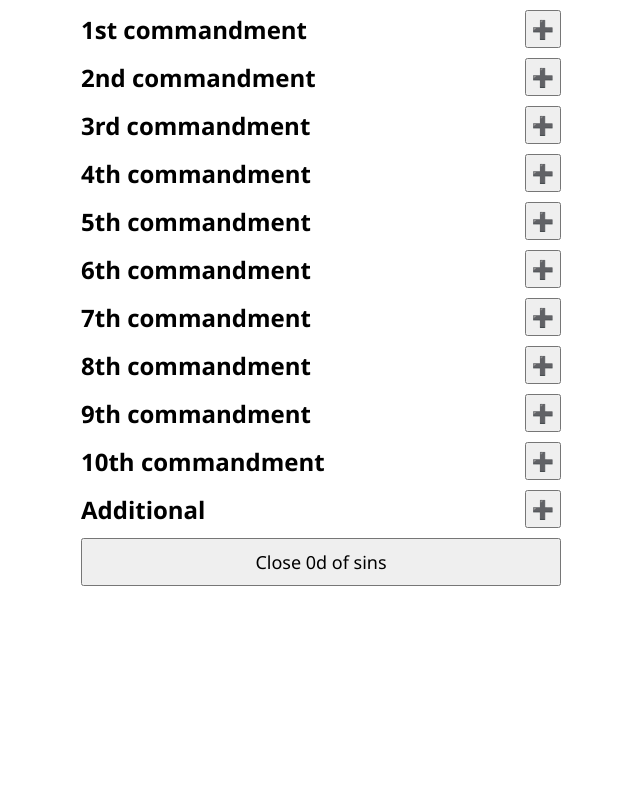
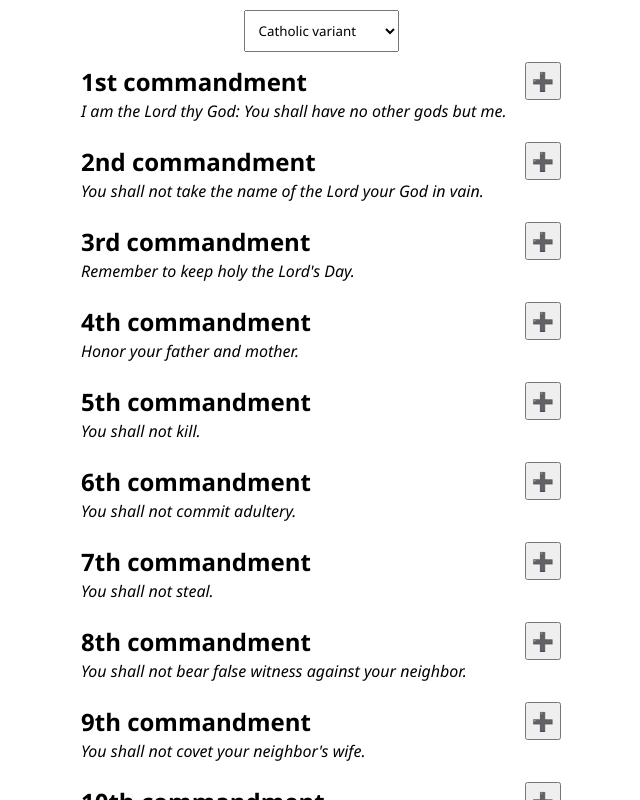
Before and after one commit to CodeBoy124/kageon, a SvelteKit app: page / in a window 1280 px wide. Both pictures are taken after a click on the button "✔️". Shown: the top 800 px of the page, without its empty margins (319-959 px from the left). Built offline with nearby package versions, Linux system fonts and the light colour scheme.

Commit message:
feat: add names of 10 commandments

```diff
--- a/src/lib/types.ts
+++ b/src/lib/types.ts
@@ -10,9 +10,15 @@ export interface SinEntry {
 	sin: string;
 }
 
+export enum CommandmentsVariant {
+	CATHOLIC,
+	PROTESTANT
+}
+
 export interface AppStorageStructure {
 	sins: SinEntry[];
 	last_confession: number; // in days since Jan. 1st 1970
+	commandments_variant?: CommandmentsVariant;
 }
 
 export enum ScreenKind {
--- a/src/screens/OverviewScreen.svelte
+++ b/src/screens/OverviewScreen.svelte
@@ -1,7 +1,7 @@
 <script lang="ts">
 	import type { SafePersistantState } from '$lib/persistedEncryptedState.svelte';
 	import type { AppStorageStructure } from '$lib/types';
-	import { SinWeightProperty } from '$lib/types';
+	import { CommandmentsVariant, SinWeightProperty } from '$lib/types';
 
 	let {
 		stored,
@@ -14,7 +14,8 @@
 		editSin: (uid: string) => void;
 		createPartyEffect: () => void;
 	} = $props();
-	const commandment_descriptions = [
+
+	const commandment_titles = [
 		'1st commandment',
 		'2nd commandment',
 		'3rd commandment',
@@ -27,6 +28,35 @@
 		'10th commandment',
 		'Additional'
 	];
+
+	const commandment_names = {
+		[CommandmentsVariant.CATHOLIC]: [
+			'I am the Lord thy God: You shall have no other gods but me.',
+			'You shall not take the name of the Lord your God in vain.',
+			"Remember to keep holy the Lord's Day.",
+			'Honor your father and mother.',
+			'You shall not kill.',
+			'You shall not commit adultery.',
+			'You shall not steal.',
+			'You shall not bear false witness against your neighbor.',
+			"You shall not covet your neighbor's wife.",
+			"You shall not covet your neighbor's goods.",
+			null
+		],
+		[CommandmentsVariant.PROTESTANT]: [
+			'I am the Lord thy God: You shall have no other gods but me.',
+			'You shall not make unto you any graven images.',
+			'You shall not take the name of the Lord your God in vain.',
+			"Remember to keep holy the Lord's Day.",
+			'Honor your mother and father.',
+			'You shall not murder.',
+			'You shall not commit adultery.',
+			'You shall not steal.',
+			'You shall not bear false witness.',
+			'You shall not covet anything that belongs to your neighbor.',
+			null
+		]
+	};
 
 	let time_since_last_confession = $derived.by(() => {
 		const today_datestamp = Math.floor(new Date().getTime() / 1000 / 60 / 60 / 24);
@@ -53,12 +83,28 @@
 	}
 </script>
 
+<select bind:value={stored.value.commandments_variant}>
+	<option value={CommandmentsVariant.CATHOLIC}>Catholic variant</option>
+	<option value={CommandmentsVariant.PROTESTANT}>Protestant variant</option>
+</select>
+
 <ol class="vertical-left-align width-full">
-	{#each commandment_descriptions as commandment_desc, index (commandment_desc)}
-		<li class="width-full">
-			<div class="horizontal width-full space-between">
-				<h2>{commandment_desc}</h2>
-				<button class="icon" onclick={() => addSinToCommandment(index)}>➕</button>
+	{#each commandment_titles as commandment_desc, index (commandment_desc)}
+		<li class="width-full vertical">
+			<div class="width-full">
+				<div class="horizontal width-full space-between">
+					<h2>{commandment_desc}</h2>
+					<button class="icon" onclick={() => addSinToCommandment(index)}>➕</button>
+				</div>
+				{#if commandment_names[stored.value.commandments_variant ?? CommandmentsVariant.CATHOLIC][index] != null}
+					<p>
+						<i>
+							{commandment_names[stored.value.commandments_variant ?? CommandmentsVariant.CATHOLIC][
+								index
+							]}
+						</i>
+					</p>
+				{/if}
 			</div>
 			<ul class="vertical-left-align width-full">
 				{#each stored.value.sins.filter((s) => s.commandment == index) as sin (sin.uid)}
```
